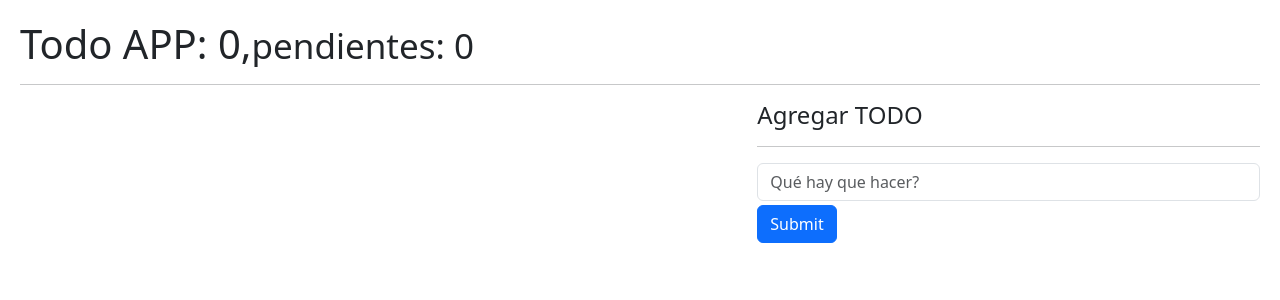
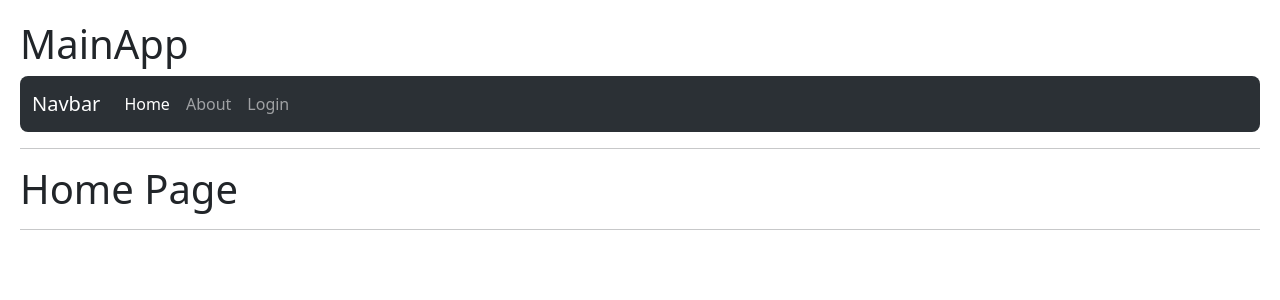
Before and after one commit to Zukhulento/hooks-re-practice, a React (Vite) app: page / in a window 1280 px wide. Shown: the top 300 px of the page. Built offline with nearby package versions, Linux system fonts and the light colour scheme.

Commit message:
routers and links

```diff
--- a/package.json
+++ b/package.json
@@ -10,8 +10,12 @@
     "preview": "vite preview"
   },
   "dependencies": {
+    "localforage": "^1.10.0",
+    "match-sorter": "^6.3.2",
     "react": "^18.2.0",
-    "react-dom": "^18.2.0"
+    "react-dom": "^18.2.0",
+    "react-router-dom": "^6.21.2",
+    "sort-by": "^0.0.2"
   },
   "devDependencies": {
     "@types/react": "^18.2.43",
--- a/page/index.html
+++ b/page/index.html
@@ -10,8 +10,8 @@
       crossorigin="anonymous"
     />
     <title>Hooks App</title>
-    <script type="module" crossorigin src="/assets/index-NQlFKIZ7.js"></script>
-    <link rel="stylesheet" crossorigin href="/assets/index-OQKXIzy5.css">
+    <script type="module" crossorigin src="./assets/index-NQlFKIZ7.js"></script>
+    <link rel="stylesheet" crossorigin href="./assets/index-OQKXIzy5.css">
   </head>
   <body>
     <div id="root"></div>
--- /dev/null
+++ b/src/09-useContext/MainApp.jsx
@@ -0,0 +1,22 @@
+// Este es el componente más alto en mi aplicación, aquí se
+// definen las rutas
+
+import { Navigate, Route, Routes,Link } from "react-router-dom";
+import { HomePage, AboutPage, LoginPage } from "./Pages";
+import { Navbar } from "./Navbar";
+
+export const MainApp = () => {
+  return (
+    <>
+      <h1>MainApp</h1>
+      <Navbar />
+      <hr />
+      <Routes>
+        <Route path="/" element={<HomePage />} />
+        <Route path="about" element={<AboutPage />} />
+        <Route path="login" element={<LoginPage />} />
+        <Route path="/*" element={<Navigate to="/about" />} />
+      </Routes>
+    </>
+  );
+};
--- /dev/null
+++ b/src/09-useContext/Navbar.jsx
@@ -0,0 +1,57 @@
+import React from "react";
+import { Link, NavLink } from "react-router-dom";
+
+export const Navbar = () => {
+  return (
+    <nav
+      className="navbar navbar-expand-lg bg-body-tertiary bg-dark rounded-3"
+      data-bs-theme="dark"
+    >
+      <div className="container-fluid">
+        <Link className="navbar-brand" to="/">
+          Navbar
+        </Link>
+        <button
+          className="navbar-toggler"
+          type="button"
+          data-bs-toggle="collapse"
+          data-bs-target="#navbarNav"
+          aria-controls="navbarNav"
+          aria-expanded="false"
+          aria-label="Toggle navigation"
+        >
+          <span className="navbar-toggler-icon"></span>
+        </button>
+        <div className="collapse navbar-collapse" id="navbarNav">
+          <ul className="navbar-nav">
+            <NavLink
+              className={({ isActive }) =>
+                `nav-link ${isActive ? " active " : ""}`
+              }
+              to="/"
+            >
+              Home
+            </NavLink>
+
+            <NavLink
+              className={({ isActive }) =>
+                `nav-link ${isActive ? " active " : ""}`
+              }
+              to="/about"
+            >
+              About
+            </NavLink>
+            <NavLink
+              className={({ isActive }) =>
+                `nav-link ${isActive ? " active " : ""}`
+              }
+              to="/login"
+            >
+              Login
+            </NavLink>
+          </ul>
+        </div>
+      </div>
+    </nav>
+  );
+};
--- /dev/null
+++ b/src/09-useContext/Pages/AboutPage.jsx
@@ -0,0 +1,6 @@
+
+export const AboutPage = () => {
+  return (
+    <div>AboutPage</div>
+  )
+}
--- /dev/null
+++ b/src/09-useContext/Pages/HomePage.jsx
@@ -0,0 +1,11 @@
+
+export const HomePage = () => {
+  return (
+    <>
+      <h1>
+        Home Page
+      </h1>
+      <hr />
+    </>
+  )
+}
--- /dev/null
+++ b/src/09-useContext/Pages/LoginPage.jsx
@@ -0,0 +1,6 @@
+
+export const LoginPage = () => {
+  return (
+    <div>LoginPage</div>
+  )
+}
--- /dev/null
+++ b/src/09-useContext/Pages/index.js
@@ -0,0 +1,3 @@
+export * from "./AboutPage"
+export * from "./HomePage"
+export * from "./LoginPage"
--- a/src/main.jsx
+++ b/src/main.jsx
@@ -1,13 +1,14 @@
-import React from 'react'
-import ReactDOM from 'react-dom/client'
-import './index.css'
-import { HooksApp } from './HooksApp'
-import "./08-useReducer/intro-reducer"
-import { TodoApp } from './08-useReducer/TodoApp'
+import React from "react";
+import ReactDOM from "react-dom/client";
+import "./index.css";
+import { HooksApp } from "./HooksApp";
+import "./08-useReducer/intro-reducer";
+import { TodoApp } from "./08-useReducer/TodoApp";
+import { MainApp } from "./09-useContext/MainApp";
+import { BrowserRouter } from "react-router-dom";
 
-ReactDOM.createRoot(document.getElementById('root')).render(
-  <TodoApp />
-)
-
-  // <React.StrictMode>
-  // </React.StrictMode>,
+ReactDOM.createRoot(document.getElementById("root")).render(
+  <BrowserRouter>
+    <MainApp />
+  </BrowserRouter>
+);
```
Also changed, not shown: 1 other file (tests, documents, lock files or other folders).
